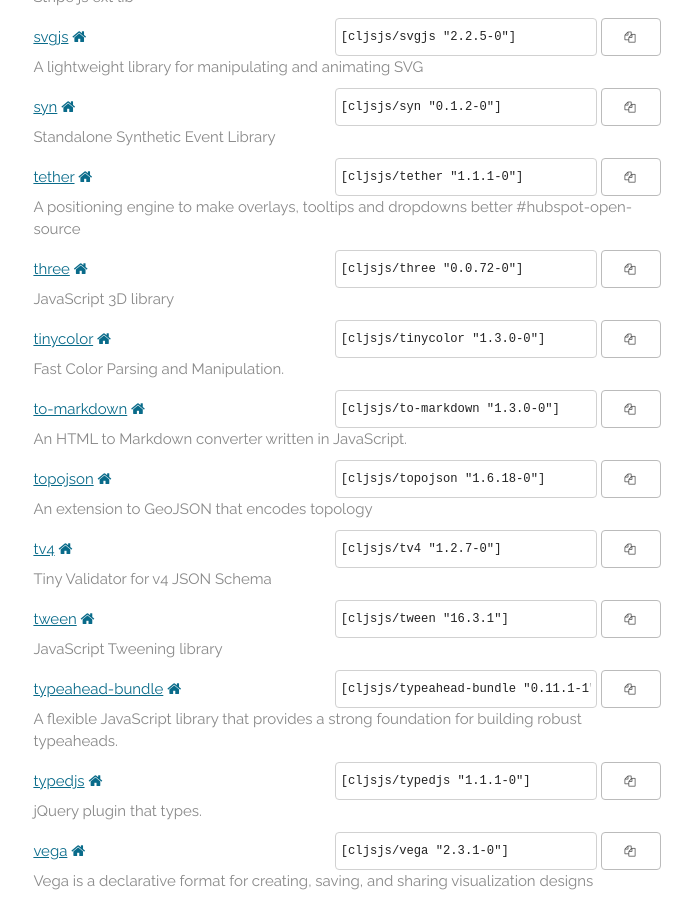
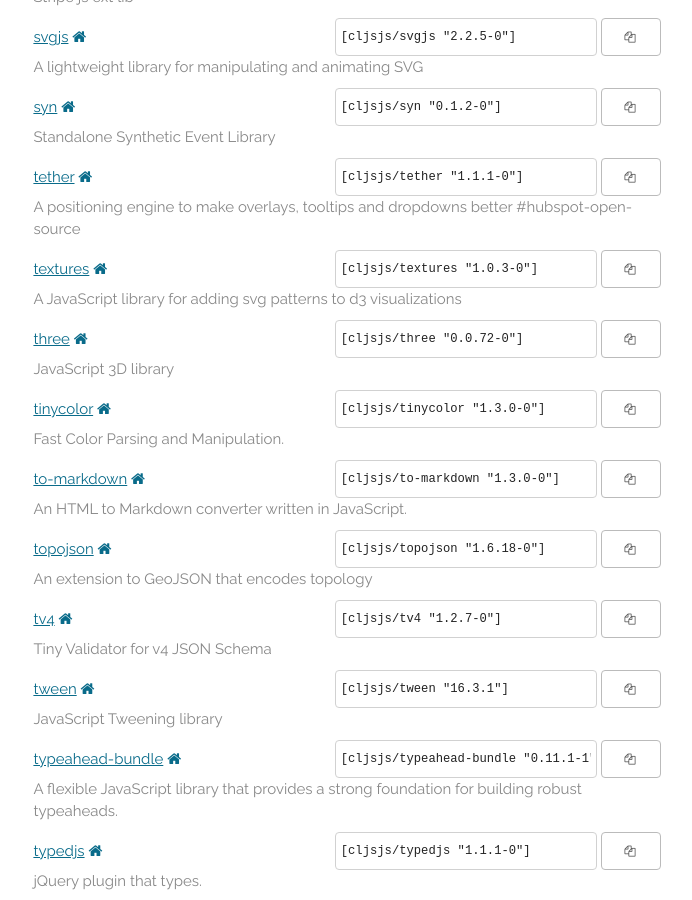
Before and after one commit to cljsjs/cljsjs.github.io, a Jekyll site: the page built from index.markdown, in a window 1280 px wide and 900 px high, scrolled down 12820 px. Shown: the whole window, without its empty margins (293-985 px from the left). Built offline with Jekyll 4.4.1, drawn with Linux system fonts in a browser that asks for light colours; nearby versions of some CDN libraries; comment, search, counter and statistics services are not loaded.

Commit message:
Automatic update

```diff
--- a/_includes/packages.html
+++ b/_includes/packages.html
@@ -1467,6 +1467,15 @@
     <p class="description">A positioning engine to make overlays, tooltips and dropdowns better #hubspot-open-source</p>
   </li>
   <li>
+    <a href="https://clojars.org/cljsjs/textures">textures</a>
+    <a href="http://riccardoscalco.github.io/textures/" target="new"><i class="fa fa-home"></i></a>
+    <span class="clojars">
+      <input type="text" value='[cljsjs/textures "1.0.3-0"]'/>
+      <button data-clipboard-text='[cljsjs/textures "1.0.3-0"]'><i class="fa fa-copy"></i></button>
+    </span>
+    <p class="description">A JavaScript library for adding svg patterns to d3 visualizations</p>
+  </li>
+  <li>
     <a href="https://clojars.org/cljsjs/three">three</a>
     <a href="http://threejs.org/" target="new"><i class="fa fa-home"></i></a>
     <span class="clojars">
```
